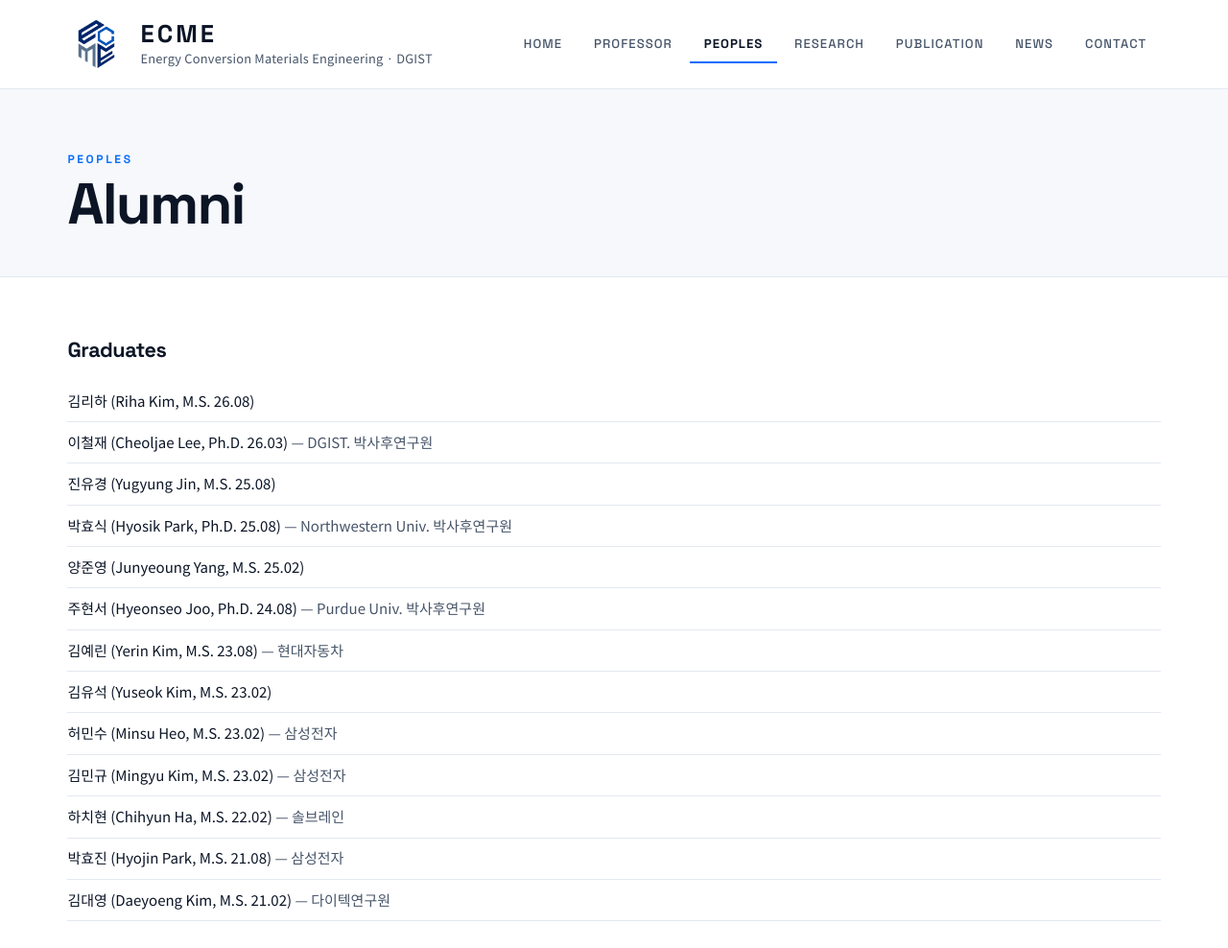
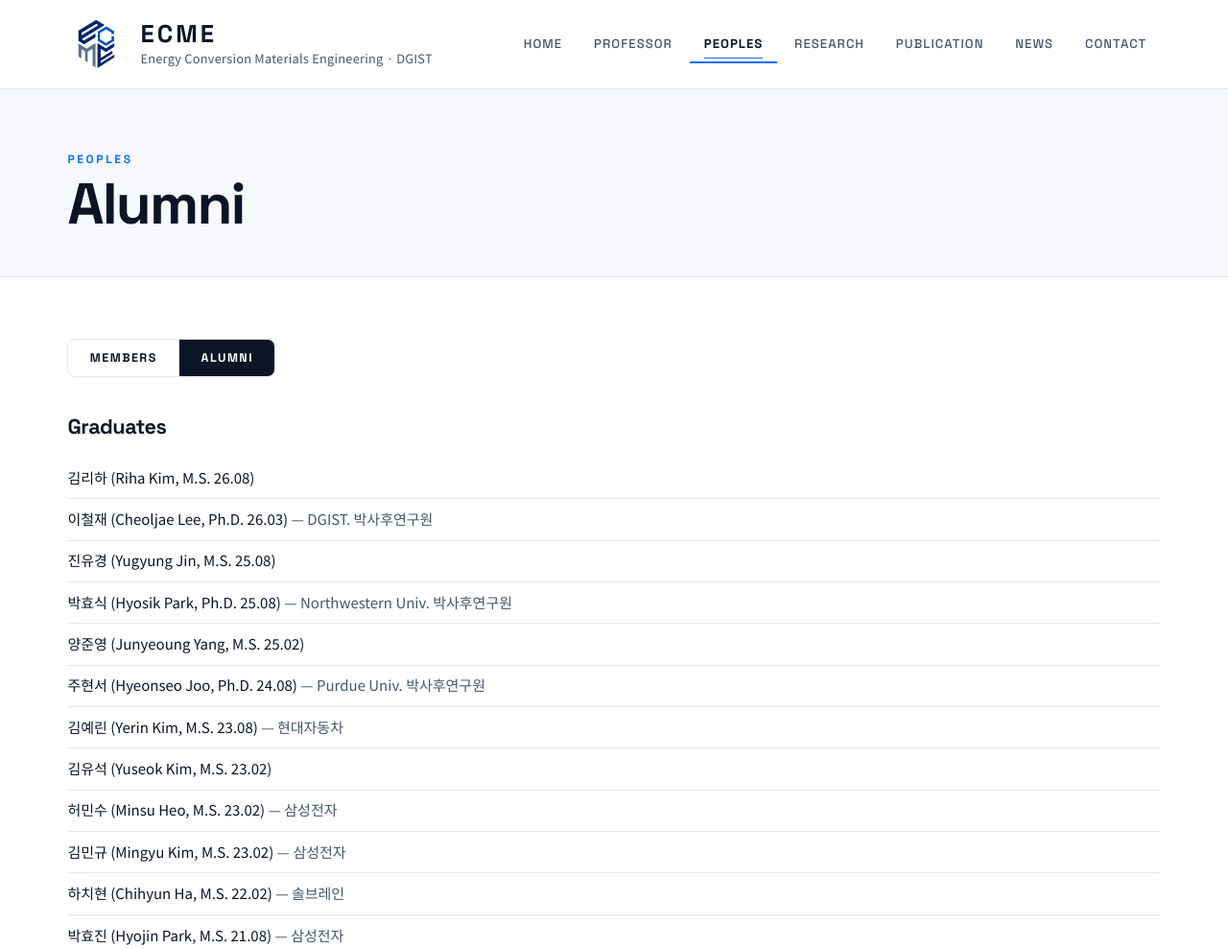
Before and after one commit to dgistECME/dgistecme.github.io, an Astro site: page /alumni in a window 1280 px wide. Shown: the top 988 px of the page at 96% size. Built offline with nearby package versions, Linux system fonts and the light colour scheme; Astro itself is replaced by a stand-in of ours.

Commit message:
Feedback round: flat menu with in-page tabs, research deep links, mobile layout
- Header menu links straight to each section's first page; dropdowns removed.
  Sibling pages switch with in-page tabs built from NAV (Peoples now has
  Members | Alumni tabs too).
- Home research cards and chips jump to their own topic on /research.
- Remove the professor block at the bottom of the home page.
- Phone layout: hamburger menu, full-width tabs, grids that no longer
  overflow a 375px screen, tighter spacing.

Co-Authored-By: Claude Opus 5.5 <noreply@anthropic.com>

```diff
--- a/src/components/Header.astro
+++ b/src/components/Header.astro
@@ -5,6 +5,8 @@ import home from '../data/home.yaml';
 const base = import.meta.env.BASE_URL.replace(/\/$/, '');
 const current = Astro.url.pathname.replace(base, '').replace(/\/$/, '') || '/';
 const isCur = (h?: string) => h && (h === current || (h !== '/' && current.startsWith(h)));
+// No dropdowns: each menu goes to its first page; sibling pages are switched with in-page tabs (SubTabs).
+const items = NAV.map((i) => ({ label: i.label, href: i.href ?? i.children![0].href, cur: i.href ? isCur(i.href) : i.children!.some((c) => isCur(c.href)) }));
 ---
 <header class="site-header">
   <div class="wrap">
@@ -15,24 +17,9 @@ const isCur = (h?: string) => h && (h === current || (h !== '/' && current.start
         <span class="s">Energy Conversion Materials Engineering · DGIST</span>
       </span>
     </a>
-    <button class="nav-toggle" aria-expanded="false" aria-controls="nav" onclick="const n=document.getElementById('nav');n.classList.toggle('open');this.setAttribute('aria-expanded',n.classList.contains('open'))">Menu</button>
+    <button class="nav-toggle" aria-expanded="false" aria-controls="nav" aria-label="Menu" onclick="const n=document.getElementById('nav');n.classList.toggle('open');this.setAttribute('aria-expanded',n.classList.contains('open'))"><span></span></button>
     <ul class="nav" id="nav">
-      {NAV.map((item) => (
-        <li>
-          {item.children ? (
-            <details>
-              <summary aria-current={item.children.some((c) => isCur(c.href)) ? 'page' : undefined}>{item.label}</summary>
-              <ul class="sub">
-                {item.children.map((c) => (
-                  <li><a href={href(c.href)} aria-current={isCur(c.href) ? 'page' : undefined}>{c.label}</a></li>
-                ))}
-              </ul>
-            </details>
-          ) : (
-            <a href={href(item.href!)} aria-current={isCur(item.href) ? 'page' : undefined}>{item.label}</a>
-          )}
-        </li>
-      ))}
+      {items.map((i) => <li><a href={href(i.href)} aria-current={i.cur ? 'page' : undefined}>{i.label}</a></li>)}
     </ul>
   </div>
 </header>
--- a/src/components/SubTabs.astro
+++ b/src/components/SubTabs.astro
@@ -1,8 +1,13 @@
 ---
+// In-page tabs for the current menu group (e.g. Papers | Patents). Built from NAV, so every page in a group shows the same tabs.
+import { NAV } from '../lib/nav';
 import { href } from '../lib/img';
-interface Props { tabs: { label: string; href: string }[]; current: string }
-const { tabs, current } = Astro.props;
+const base = import.meta.env.BASE_URL.replace(/\/$/, '');
+const current = Astro.url.pathname.replace(base, '').replace(/\/$/, '') || '/';
+const tabs = NAV.find((i) => i.children?.some((c) => c.href === current))?.children ?? [];
 ---
-<nav class="subtabs" aria-label="Section">
-  {tabs.map((t) => <a href={href(t.href)} aria-current={t.href === current ? 'page' : undefined}>{t.label}</a>)}
-</nav>
+{tabs.length > 1 && (
+  <nav class="subtabs" aria-label="Section">
+    {tabs.map((t) => <a href={href(t.href)} aria-current={t.href === current ? 'page' : undefined}>{t.label}</a>)}
+  </nav>
+)}
--- a/src/layouts/Base.astro
+++ b/src/layouts/Base.astro
@@ -117,7 +117,7 @@ const jsonLd = {
       (function () {
         const anim = document.documentElement.dataset.anim;
         if (!anim) return;
-        const sel = '.strip > *, .rcells > *, .split > *, .gcard, .pi > *, .journals, .cells > *, .newslist li, .member, .members h2, .paper, .press, .post, .topic, .year, .plain li, .cv h3, .prof > *, .opening > main > *';
+        const sel = '.strip > *, .rcells > *, .split > *, .gcard, .journals, .cells > *, .newslist li, .member, .members h2, .paper, .press, .post, .topic, .year, .plain li, .cv h3, .prof > *, .opening > main > *';
         const els = document.querySelectorAll(sel);
         let i = 0, lastTop = -1;
         els.forEach((el) => {
--- a/src/pages/alumni.astro
+++ b/src/pages/alumni.astro
@@ -1,9 +1,11 @@
 ---
 import Base from '../layouts/Base.astro';
+import SubTabs from '../components/SubTabs.astro';
 import a from '../data/alumni.yaml';
 ---
 <Base title="Alumni" eyebrow="Peoples" heading="Alumni">
   <main class="wrap">
+    <SubTabs />
     <h2 class="section-title">Graduates</h2>
     <ul class="plain">
       {a.graduates.map((g: any) => (
--- a/src/pages/articles.astro
+++ b/src/pages/articles.astro
@@ -3,12 +3,11 @@ import Base from '../layouts/Base.astro';
 import SubTabs from '../components/SubTabs.astro';
 import press from '../data/press.yaml';
 import { img } from '../lib/img';
-const tabs = [{ label: 'ARTICLES', href: '/articles' }, { label: 'PHOTOS', href: '/photos' }];
 const years = [...new Set(press.map((a: any) => a.year))].sort((a: any, b: any) => b - a);
 ---
 <Base title="Articles" eyebrow="News" heading="In the Press" sub={`${press.length} articles`}>
   <main class="wrap" style="max-width:860px">
-    <SubTabs tabs={tabs} current="/articles" />
+    <SubTabs />
     {years.map((y) => (
       <section>
         <h2 class="year">{y}</h2>
--- a/src/pages/members.astro
+++ b/src/pages/members.astro
@@ -1,10 +1,12 @@
 ---
 import Base from '../layouts/Base.astro';
+import SubTabs from '../components/SubTabs.astro';
 import sections from '../data/members.yaml';
 import { img } from '../lib/img';
 ---
 <Base title="Members" eyebrow="Peoples" heading="Members">
   <main class="wrap members">
+    <SubTabs />
     {sections.map((s: any) => (
       <section>
         <h2>{s.section}</h2>
--- a/src/pages/papers.astro
+++ b/src/pages/papers.astro
@@ -3,7 +3,6 @@ import Base from '../layouts/Base.astro';
 import SubTabs from '../components/SubTabs.astro';
 import data from '../data/papers.yaml';
 import { img } from '../lib/img';
-const tabs = [{ label: 'PAPERS', href: '/papers' }, { label: 'PATENTS', href: '/patents' }];
 // group by year, newest first; legacy (<=2017) lumped under "~2017"
 const groups = new Map<string, any[]>();
 for (const p of data.papers) {
@@ -14,7 +13,7 @@ for (const p of data.papers) {
 ---
 <Base title="Papers" eyebrow="Publication" heading="Papers" sub={`${data.papers.length} peer-reviewed publications, 2011 – ${data.papers[0].year}`}>
   <main class="wrap">
-    <SubTabs tabs={tabs} current="/papers" />
+    <SubTabs />
     <div class="covers">
       {data.covers.map((u: string) => <img src={img(u)} alt="Journal cover" loading="lazy" />)}
     </div>
--- a/src/pages/patents.astro
+++ b/src/pages/patents.astro
@@ -2,11 +2,10 @@
 import Base from '../layouts/Base.astro';
 import SubTabs from '../components/SubTabs.astro';
 import data from '../data/patents.yaml';
-const tabs = [{ label: 'PAPERS', href: '/papers' }, { label: 'PATENTS', href: '/patents' }];
 ---
 <Base title="Patents" eyebrow="Publication" heading="Patents" sub={`${data.international.length} international · ${data.domestic.length} domestic`}>
   <main class="wrap">
-    <SubTabs tabs={tabs} current="/patents" />
+    <SubTabs />
     <h2 class="section-title">International Patents</h2>
     {data.international.map((p: any) => <article class="paper"><div class="n">{p.number}</div><div>{p.raw}</div></article>)}
     <h2 class="section-title">Domestic Patents</h2>
--- a/src/pages/photos.astro
+++ b/src/pages/photos.astro
@@ -3,7 +3,6 @@ import Base from '../layouts/Base.astro';
 import SubTabs from '../components/SubTabs.astro';
 import data from '../data/photos.yaml';
 import { img } from '../lib/img';
-const tabs = [{ label: 'ARTICLES', href: '/articles' }, { label: 'PHOTOS', href: '/photos' }];
 const years = [...new Set(data.posts.map((p: any) => p.year))].sort((a: any, b: any) => b - a);
 const fmt = (d: string | null) => d ? d.replace(/^(\d{4})\.?(\d{2})?\.?(\d{2})?$/, (_, y, m, dd) => `${y}년${m ? ` ${+m}월` : ''}${dd ? ` ${+dd}일` : ''}`) : '';
 ---
@@ -12,7 +11,7 @@ const fmt = (d: string | null) => d ? d.replace(/^(\d{4})\.?(\d{2})?\.?(\d{2})?$
     <link rel="stylesheet" href="https://cdn.jsdelivr.net/npm/glightbox@3.3.0/dist/css/glightbox.min.css" />
   </Fragment>
   <main class="wrap">
-    <SubTabs tabs={tabs} current="/photos" />
+    <SubTabs />
     {years.map((y) => (
       <section>
         <h2 class="year">{y}</h2>
--- a/src/styles/global.css
+++ b/src/styles/global.css
@@ -50,32 +50,41 @@ h3 { font-size: 1.15rem; letter-spacing: -0.01em; }
 .brand:hover { text-decoration: none; }
 .brand img { width: 60px; height: 60px; object-fit: contain; }
 .brand .t { display: block; font-family: var(--f-display); font-weight: 700; font-size: 1.6rem; line-height: 1.1; letter-spacing: .12em; }
-.brand .s { display: block; font-size: .8rem; color: var(--c-muted); letter-spacing: .02em; }
+.brand .s { display: block; font-size: .8rem; color: var(--c-muted); letter-spacing: .02em; white-space: nowrap; overflow: hidden; text-overflow: ellipsis; }
+.brand > span { min-width: 0; }
 .nav { display: flex; gap: .25rem; list-style: none; margin: 0; padding: 0; }
-.nav > li { position: relative; }
-.nav a, .nav summary { display: block; padding: .6rem .9rem; font-family: var(--f-display); font-weight: 500; font-size: .82rem; letter-spacing: .08em; text-transform: uppercase; color: var(--c-muted); cursor: pointer; list-style: none; }
-.nav a:hover, .nav summary:hover, .nav a[aria-current="page"], .nav summary[aria-current="page"] { color: var(--c-text); text-decoration: none; }
-.nav > li > a[aria-current="page"], .nav summary[aria-current="page"] { font-weight: 700; box-shadow: inset 0 -2px 0 var(--c-accent); }
-.nav summary::-webkit-details-marker { display: none; }
-.nav .sub { position: absolute; left: 0; top: 100%; min-width: 210px; background: #fff; border: 1px solid var(--c-line); border-radius: 10px; box-shadow: 0 16px 40px rgba(11, 21, 38, .12); padding: .35rem 0; margin: 0; list-style: none; }
-.nav .sub a { padding: .55rem 1rem; text-transform: none; letter-spacing: 0; font-family: var(--f-body); font-size: .9rem; white-space: nowrap; }
-.nav .sub a:hover { background: var(--c-paper-2); }
-@media (hover: hover) {
-  .nav details > .sub { display: none; }
-  .nav li:hover > details > .sub, .nav details[open] > .sub { display: block; }
-}
-.nav-toggle { display: none; background: none; color: var(--c-text); border: 1px solid var(--c-line); border-radius: 6px; padding: .45rem .7rem; font: inherit; font-family: var(--f-display); letter-spacing: .08em; text-transform: uppercase; font-size: .75rem; }
-@media (max-width: 1000px) {
+.nav a { display: block; padding: .6rem .9rem; font-family: var(--f-display); font-weight: 500; font-size: .82rem; letter-spacing: .08em; text-transform: uppercase; color: var(--c-muted); }
+.nav a:hover, .nav a[aria-current="page"] { color: var(--c-text); text-decoration: none; }
+.nav a[aria-current="page"] { font-weight: 700; box-shadow: inset 0 -2px 0 var(--c-accent); }
+.nav-toggle { display: none; position: relative; width: 44px; height: 44px; background: none; border: 1px solid var(--c-line); border-radius: 10px; cursor: pointer; }
+.nav-toggle span, .nav-toggle span::before, .nav-toggle span::after { position: absolute; left: 12px; width: 18px; height: 2px; background: var(--c-text); border-radius: 2px; transition: transform .25s, opacity .25s; }
+.nav-toggle span { top: 21px; }
+.nav-toggle span::before, .nav-toggle span::after { content: ""; left: 0; }
+.nav-toggle span::before { top: -6px; }
+.nav-toggle span::after { top: 6px; }
+.nav-toggle[aria-expanded="true"] span { background: transparent; }
+.nav-toggle[aria-expanded="true"] span::before { transform: translateY(6px) rotate(45deg); }
+.nav-toggle[aria-expanded="true"] span::after { transform: translateY(-6px) rotate(-45deg); }
+@media (max-width: 1180px) {
   :root { --h-header: 72px; }
   .brand img { width: 46px; height: 46px; }
   .brand .t { font-size: 1.25rem; }
   .brand .s { font-size: .68rem; }
   .nav-toggle { display: inline-block; }
   .site-header .wrap { flex-wrap: wrap; }
-  .brand { flex: 1; }
-  .nav { display: none; flex-direction: column; width: 100%; padding-bottom: .6rem; }
+  .brand { flex: 1; min-width: 0; }
+  .nav { display: none; flex-direction: column; width: 100%; padding: .25rem 0 .75rem; border-top: 1px solid var(--c-line); }
   .nav.open { display: flex; }
-  .nav .sub { position: static; border: 0; box-shadow: none; background: transparent; padding-left: 1rem; }
+  .nav a { padding: .85rem .25rem; font-size: .9rem; border-bottom: 1px solid var(--c-line); }
+  .nav li:last-child a { border-bottom: 0; }
+  .nav a[aria-current="page"] { box-shadow: none; color: var(--c-accent); }
+}
+@media (max-width: 420px) {
+  :root { --h-header: 64px; }
+  .brand { gap: .6rem; }
+  .brand img { width: 38px; height: 38px; }
+  .brand .t { font-size: 1.1rem; }
+  .brand .s { font-size: .62rem; white-space: normal; line-height: 1.3; }
 }
 
 /* ---- Footer ---- */
@@ -96,8 +105,8 @@ h3 { font-size: 1.15rem; letter-spacing: -0.01em; }
 .year:first-child { margin-top: 0; }
 
 /* ---- Sub tabs ---- */
-.subtabs { display: flex; gap: 0; margin: 0 0 2.5rem; border: 1px solid var(--c-line); border-radius: 8px; overflow: hidden; width: fit-content; }
-.subtabs a { padding: .55rem 1.4rem; font-family: var(--f-display); font-size: .78rem; font-weight: 700; letter-spacing: .12em; text-transform: uppercase; color: var(--c-text); }
+.subtabs { display: flex; gap: 0; margin: 0 0 2.5rem; border: 1px solid var(--c-line); border-radius: 8px; overflow: hidden; width: fit-content; max-width: 100%; }
+.subtabs a { flex: 1; text-align: center; padding: .55rem 1.4rem; font-family: var(--f-display); font-size: .78rem; font-weight: 700; letter-spacing: .12em; text-transform: uppercase; color: var(--c-text); }
 .subtabs a + a { border-left: 1px solid var(--c-line); }
 .subtabs a[aria-current="page"] { background: var(--c-navy); color: #fff; }
 .subtabs a:hover { text-decoration: none; background: var(--c-navy); color: #fff; }
@@ -170,14 +179,6 @@ h3 { font-size: 1.15rem; letter-spacing: -0.01em; }
 .newslist li:last-child { border-bottom: 0; }
 .newslist .d { font-family: var(--f-display); font-size: .78rem; letter-spacing: .06em; color: var(--c-accent-deep); padding-top: .2rem; font-variant-numeric: tabular-nums; }
 @media (max-width: 520px) { .newslist li { grid-template-columns: minmax(0, 1fr); gap: .2rem; } }
-.pi { display: grid; grid-template-columns: minmax(0, 340px) minmax(0, 1fr); gap: clamp(1.5rem, 4vw, 3.5rem); align-items: center; padding-top: clamp(3rem, 6vw, 4.5rem); }
-.pi img { width: 100%; aspect-ratio: 4 / 5; object-fit: cover; object-position: 50% 20%; border-radius: 16px; }
-.pi h3 { font-size: clamp(1.6rem, 2.6vw, 2rem); margin: .5rem 0 .2rem; }
-.pi .role { font-weight: 700; }
-.pi .dept { color: var(--c-muted); font-size: .9rem; }
-.chips { display: flex; flex-wrap: wrap; gap: .5rem; margin: 1.1rem 0 1.4rem; }
-.chips span { font-size: .82rem; font-weight: 500; color: #0b3d91; background: var(--c-accent-soft); border-radius: 999px; padding: .35rem .9rem; }
-@media (max-width: 720px) { .pi { grid-template-columns: minmax(0, 1fr); } .pi img { max-width: 280px; } }
 .journals { display: flex; flex-wrap: wrap; justify-content: space-between; align-items: center; gap: .75rem 2rem; padding: 1.5rem 0; margin: clamp(3rem, 6vw, 4rem) 0; border-top: 1px solid var(--c-line); border-bottom: 1px solid var(--c-line); }
 .journals .eyebrow { color: var(--c-muted); }
 .journals div { display: flex; flex-wrap: wrap; gap: .5rem 2rem; font-family: var(--f-display); font-weight: 700; font-size: 1rem; color: #334155; }
@@ -194,7 +195,7 @@ h3 { font-size: 1.15rem; letter-spacing: -0.01em; }
 /* ---- Members ---- */
 .members h2 { font-size: .8rem; letter-spacing: .24em; text-transform: uppercase; color: var(--c-accent-deep); margin: 3rem 0 1.25rem; padding-bottom: .5rem; border-bottom: 1px solid var(--c-line); }
 .members section:first-child h2 { margin-top: 0; }
-.member-grid { display: grid; grid-template-columns: repeat(auto-fill, minmax(300px, 1fr)); gap: 1px; background: var(--c-line); border: 1px solid var(--c-line); }
+.member-grid { display: grid; grid-template-columns: repeat(auto-fill, minmax(min(300px, 100%), 1fr)); gap: 1px; background: var(--c-line); border: 1px solid var(--c-line); }
 .member { background: var(--c-paper); padding: 1.5rem; display: flex; gap: 1.25rem; align-items: flex-start; }
 .member img { width: 96px; height: 96px; object-fit: cover; flex: none; }
 .member h3 { margin: 0 0 .2rem; font-size: 1.1rem; }
@@ -209,7 +210,7 @@ h3 { font-size: 1.15rem; letter-spacing: -0.01em; }
 .plain .aff { color: var(--c-muted); }
 
 /* ---- Research ---- */
-.topic { display: grid; grid-template-columns: repeat(12, minmax(0, 1fr)); gap: 2.5rem; align-items: center; padding: 3rem 0; border-bottom: 1px solid var(--c-line); }
+.topic { scroll-margin-top: calc(var(--h-header) + 1rem); display: grid; grid-template-columns: repeat(12, minmax(0, 1fr)); gap: 2.5rem; align-items: center; padding: 3rem 0; border-bottom: 1px solid var(--c-line); }
 .topic:last-child { border-bottom: 0; }
 .topic figure { grid-column: span 6; margin: 0; }
 .topic .text { grid-column: span 6; }
@@ -243,7 +244,7 @@ h3 { font-size: 1.15rem; letter-spacing: -0.01em; }
 @media (max-width: 600px) { .press { grid-template-columns: 1fr; } .press img { width: 100%; height: auto; } }
 
 /* ---- Photos ---- */
-.posts { display: grid; grid-template-columns: repeat(auto-fill, minmax(340px, 1fr)); gap: 1.5rem; }
+.posts { display: grid; grid-template-columns: repeat(auto-fill, minmax(min(340px, 100%), 1fr)); gap: 1.5rem; }
 .post { background: #fff; border: 1px solid var(--c-line); border-radius: 12px; overflow: hidden; display: flex; flex-direction: column; }
 .post .head { display: flex; align-items: center; gap: .6rem; padding: .7rem .9rem; font-family: var(--f-display); font-weight: 700; font-size: .78rem; letter-spacing: .08em; }
 .post .head img { width: 26px; height: 26px; border-radius: 50%; }
@@ -261,3 +262,25 @@ h3 { font-size: 1.15rem; letter-spacing: -0.01em; }
 .opening .box { background: var(--c-navy); color: var(--c-on-navy); padding: 1.75rem 2rem; margin: 2rem 0; border-radius: 12px; }
 .opening .box a { color: var(--c-accent-on-navy); }
 .opening ul { padding-left: 1.1rem; }
+
+/* ---- Phones ---- */
+@media (max-width: 600px) {
+  body { font-size: 14.5px; }
+  .page-head .sub { font-size: .95rem; }
+  .light main { padding: 2rem 0 3rem; }
+  .year { font-size: 1.7rem; margin-top: 2.25rem; }
+  .subtabs { width: 100%; margin-bottom: 1.75rem; }
+  .subtabs a { padding: .7rem .5rem; }
+  .member { padding: 1.1rem; gap: 1rem; }
+  .member img { width: 76px; height: 76px; }
+  .topic { padding: 2rem 0; }
+  .rbanner { gap: .5rem; font-size: .8rem; }
+  .covers img { height: 160px; }
+  .gcard { padding: 1.2rem; }
+  .band { margin-top: 2.5rem; padding: 2.5rem 0; }
+  .journals { margin: 2.5rem 0; }
+  .journals div { gap: .35rem 1.25rem; font-size: .9rem; }
+  .opening .box { padding: 1.25rem; }
+  .opening .lead { font-size: 1.15rem; }
+  .site-footer .wrap { flex-direction: column; align-items: flex-start; }
+}
--- a/src/styles/motion.css
+++ b/src/styles/motion.css
@@ -12,9 +12,10 @@
 [data-anim] [data-reveal].in { opacity: 1; transform: none; }
 
 /* Shared: nav underline grow */
-[data-anim] .nav > li > a, [data-anim] .nav summary { position: relative; }
-[data-anim] .nav > li > a::after, [data-anim] .nav summary::after { content: ""; position: absolute; left: .9rem; right: .9rem; bottom: .35rem; height: 1px; background: var(--c-accent); transform: scaleX(0); transform-origin: left; transition: transform .3s ease; }
-[data-anim] .nav > li > a:hover::after, [data-anim] .nav summary:hover::after, [data-anim] .nav a[aria-current="page"]::after { transform: scaleX(1); }
+[data-anim] .nav > li > a { position: relative; }
+[data-anim] .nav > li > a::after { content: ""; position: absolute; left: .9rem; right: .9rem; bottom: .35rem; height: 1px; background: var(--c-accent); transform: scaleX(0); transform-origin: left; transition: transform .3s ease; }
+[data-anim] .nav > li > a:hover::after, [data-anim] .nav a[aria-current="page"]::after { transform: scaleX(1); }
+@media (max-width: 1180px) { [data-anim] .nav > li > a::after { display: none; } }
 
 /* =========================================================
    A · Soft fade — hero elements stagger in, sections fade-up on scroll
```
Also changed, not shown: src/pages/index.astro (+2 -17 lines), src/pages/research.astro (+6 -2 lines).
